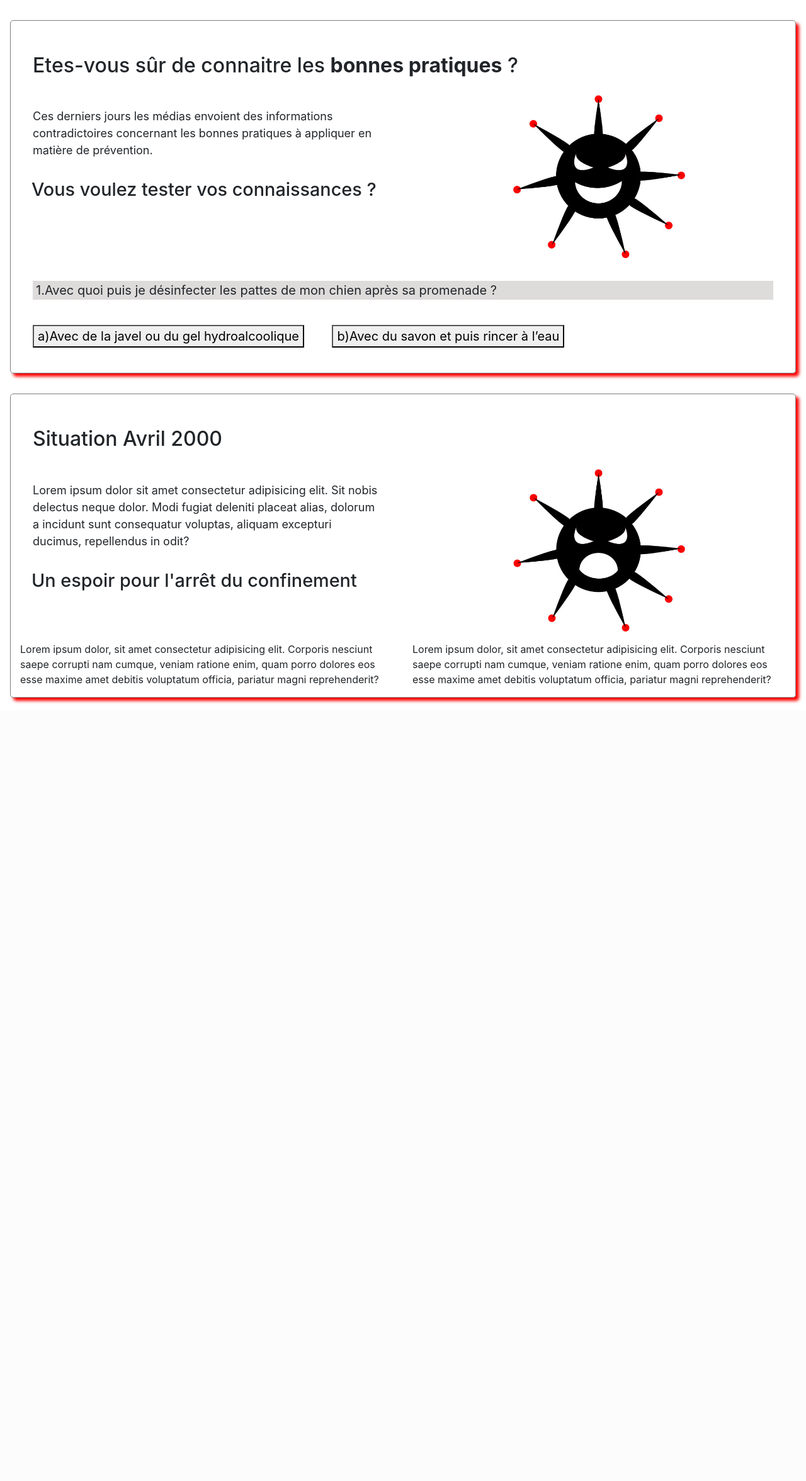
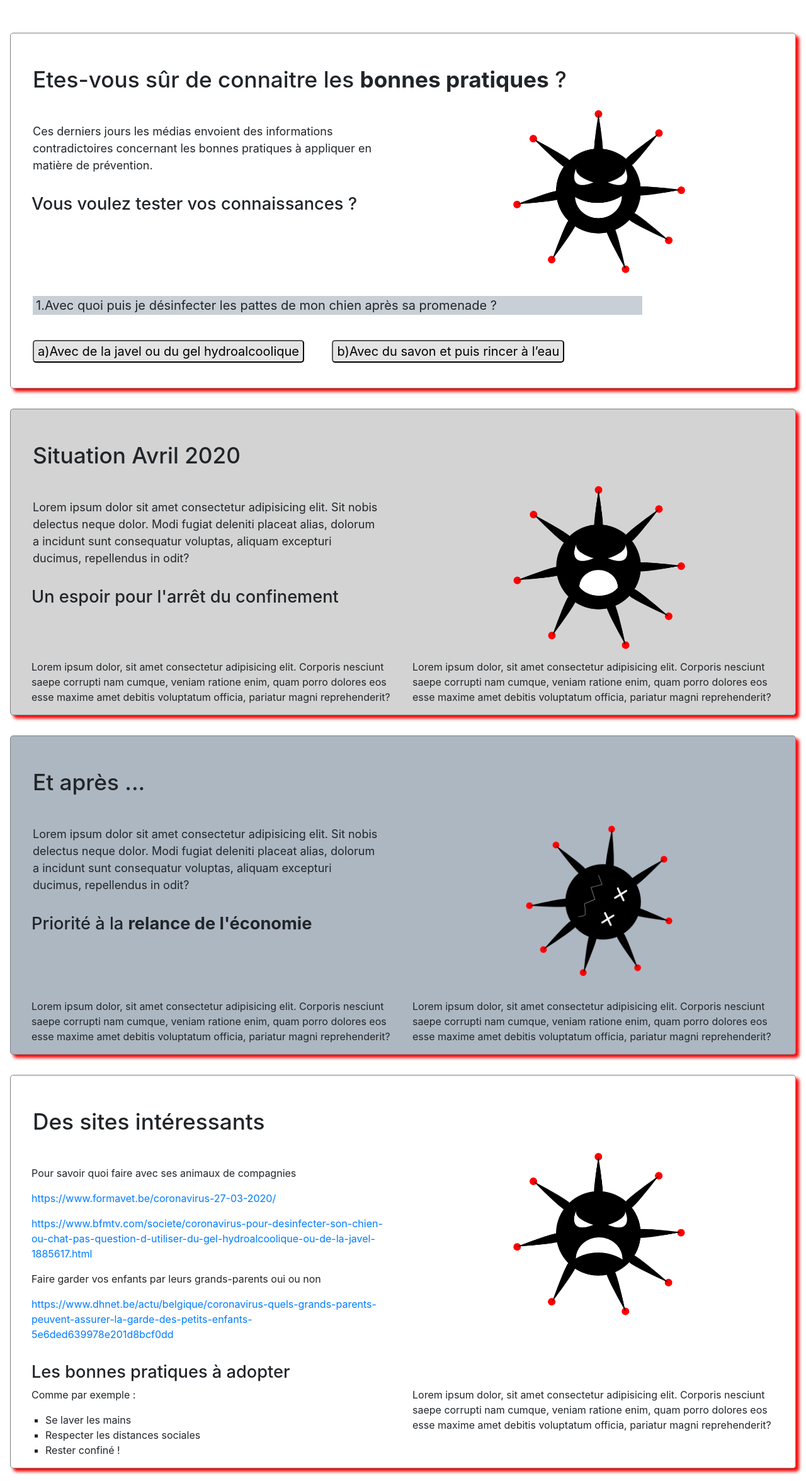
Before and after one commit to loich91/PROJET-HACKATON, a PHP site: page / in a window 1280 px wide. Shown: the part 76-2428 px from the top of the page at 63% size. Before the commit the page ends 1193 px from the top, so only its background shows below. Run offline with PHP 8.4, Linux system fonts and the light colour scheme.

Commit message:
des sites intéressants

```diff
--- a/front-end/css/screen.css
+++ b/front-end/css/screen.css
@@ -1,5 +1,12 @@
 header{
     background-color: #888888;
+    position:fixed;
+        top: 0; /* vaut mieux fixer les valeurs par défaut pour ne pas avoir de mauvaises surprises */
+        left: 0;
+        right: 0;
+}
+main{
+    margin-top: 8rem;
 }
 .logo{
 
@@ -20,11 +27,11 @@ margin-left: 18px;
 }
 .titre{
    margin-top: 2rem;
-   font-size: 2rem;
+   font-size: 2.2rem;
 }
 .accroche{
     margin-top: 2rem;
-    font-size: 1.8rem;
+    font-size: 1.7rem;
     margin-left: 18px;
 }
 .lorem{
@@ -34,17 +41,17 @@ margin-left: 18px;
 .ask{
     margin: 20px;
     font-size: 20px;
-    background-color: rgba(173, 165, 165, 0.4) ;
+    background-color: rgb(119,136,153,0.4) ;
     padding-left: 5px;
 }
-.answer1{
+.answer1, .answer2{
     margin: 20px;
     font-size: 20px;
+    border-radius: 5px;
+    background-color: rgb(211,211,211,0.6);
+
 }
-.answer2{
-    margin: 20px;
-    font-size: 20px;
-}
+
 .reponseJuste{
     margin: 20px;
     font-size: 20px;
@@ -61,8 +68,30 @@ margin-left: 18px;
     margin: 2rem 1rem 1rem 1rem;
 
 }
+.avril{
+    background-color: rgb(211,211,211);
+}
+.apres{
+    background-color: rgb(119,136,153, 0.6);
+}
 .virus{
     max-width: 46%;
     height: auto;
     margin-left: 160px;
 }
+.mort{
+    padding: 20px;
+}
+.article{
+    padding-left: 18px;
+}
+.interessant{
+    margin-bottom: 1rem;
+    margin-left: 18px;
+}
+.apresLien{
+    margin-left: 18px;
+}
+ul.b {
+    list-style-type: square;
+  }
--- a/front-end/index.html
+++ b/front-end/index.html
@@ -36,10 +36,10 @@
             </div>
             <div class="col-lg-6">
                 <p>
-                    <img src="./img/virus_content.jpg" alt="virus" title="virus" class="virus">
+                    <img src="./img/virus_content_png.png" alt="virus" title="virus" class="virus">
                 </p>
             </div>
-            <div class="col-12 col-lg-12">
+            <div class="col-12 col-lg-10">
                 <p>
                     <p class='ask' id='ask'></p>
                     <button class='answer1' id='answer1'></button>
@@ -49,9 +49,9 @@
                 </p>
             </div>
         </div>
-        <div class="row jeu" >
+        <div class="row jeu avril" >
             <div class="col-12 col-lg-12 titre1">
-                <h1 class="titre">Situation Avril 2000</h1>
+                <h1 class="titre">Situation Avril 2020</h1>
             </div>
             <div class="col-6 col-lg-6">
                 <p class="lorem">
@@ -62,12 +62,79 @@
             </div>
             <div class="col-lg-6">
                 <p>
-                    <img src="./img/virus_contrarie.jpg" alt="virus" title="virus" class="virus">
+                    <img src="./img/virus_contrarie_png.png" alt="virus" title="virus" class="virus">
+                </p>
+            </div>
+            <div class="col-6 col-lg-6">
+                <p class="article">
+                    Lorem ipsum dolor, sit amet consectetur adipisicing elit. Corporis nesciunt saepe corrupti nam cumque, veniam ratione enim, quam porro dolores eos esse maxime amet debitis voluptatum officia, pariatur magni reprehenderit?
                 </p>
             </div>
             <div class="col-6 col-lg-6">
                 <p>
                     Lorem ipsum dolor, sit amet consectetur adipisicing elit. Corporis nesciunt saepe corrupti nam cumque, veniam ratione enim, quam porro dolores eos esse maxime amet debitis voluptatum officia, pariatur magni reprehenderit?
+                </p>
+            </div>
+        </div>
+        <div class="row jeu apres" >
+            <div class="col-12 col-lg-12 titre1">
+                <h1 class="titre">Et après ...</h1>
+            </div>
+            <div class="col-6 col-lg-6">
+                <p class="lorem">
+                    Lorem ipsum dolor sit amet consectetur adipisicing elit. Sit nobis delectus neque dolor. Modi fugiat deleniti placeat alias, dolorum a incidunt sunt consequatur voluptas, aliquam excepturi ducimus, repellendus in odit?
+                </p>
+                <h2 class="accroche">Priorité à la <strong>relance de l'économie</strong></h2>
+
+            </div>
+            <div class="col-lg-6">
+                <p>
+                    <img src="./img/virus_mort_png.png" alt="virus" title="virus" class="virus mort">
+                </p>
+            </div>
+            <div class="col-6 col-lg-6">
+                <p class="article">
+                    Lorem ipsum dolor, sit amet consectetur adipisicing elit. Corporis nesciunt saepe corrupti nam cumque, veniam ratione enim, quam porro dolores eos esse maxime amet debitis voluptatum officia, pariatur magni reprehenderit?
+                </p>
+            </div>
+            <div class="col-6 col-lg-6">
+                <p>
+                    Lorem ipsum dolor, sit amet consectetur adipisicing elit. Corporis nesciunt saepe corrupti nam cumque, veniam ratione enim, quam porro dolores eos esse maxime amet debitis voluptatum officia, pariatur magni reprehenderit?
+                </p>
+            </div>
+        </div>
+        <div class="row jeu" >
+            <div class="col-12 col-lg-12 titre1">
+                <h1 class="titre">Des sites intéressants</h1>
+            </div>
+            <div class="col-6 col-lg-6">
+                <p class="lorem">
+                    <p class="apresLien">Pour savoir quoi faire avec ses animaux de compagnies </p>
+                    <div class="interessant"><a  href="https://www.formavet.be/coronavirus-27-03-2020/">https://www.formavet.be/coronavirus-27-03-2020/</a></div>
+                    <div class="interessant" ><a href=" https://www.bfmtv.com/societe/coronavirus-pour-desinfecter-son-chien-ou-chat-pas-question-d-utiliser-du-gel-hydroalcoolique-ou-de-la-javel-1885617.html"> https://www.bfmtv.com/societe/coronavirus-pour-desinfecter-son-chien-ou-chat-pas-question-d-utiliser-du-gel-hydroalcoolique-ou-de-la-javel-1885617.html</a></div>
+                    <p class="apresLien">Faire garder vos enfants par leurs grands-parents oui ou non </p>
+                    <div class="interessant"><a  href="https://www.dhnet.be/actu/belgique/coronavirus-quels-grands-parents-peuvent-assurer-la-garde-des-petits-enfants-5e6ded639978e201d8bcf0dd">https://www.dhnet.be/actu/belgique/coronavirus-quels-grands-parents-peuvent-assurer-la-garde-des-petits-enfants-5e6ded639978e201d8bcf0dd</a></div>
+
+
+
+                </p>
+                <h2 class="accroche"> Les bonnes pratiques à adopter</h2>
+
+            </div>
+            <div class="col-lg-6">
+                <p>
+                    <img src="./img/virus_en_colere_png.png" alt="virus" title="virus" class="virus">
+                </p>
+            </div>
+            <div class="col-6 col-lg-6">
+                <p class="article">
+                    Comme par exemple :
+                    <ul class="b">
+                        <li>Se laver les mains</li>
+                        <li>Respecter les distances sociales</li>
+                        <li>Rester confiné  !</li>
+                      </ul>
+
                 </p>
             </div>
             <div class="col-6 col-lg-6">
```
Also changed, not shown: front-end/img/virus_content_png.png (added), front-end/img/virus_contrarie_png.png (added), front-end/img/virus_en_colere_png.png (added), front-end/img/virus_mort.jpg (added), front-end/img/virus_mort_png.png (added).
